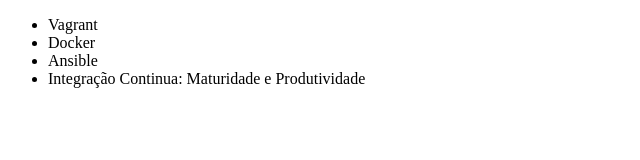
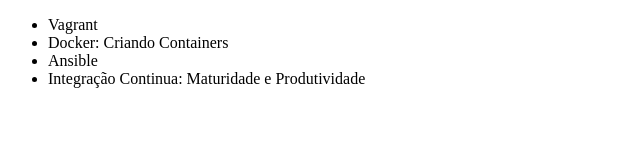
Before and after one commit to isacna/alura-git, a plain HTML site: page index.html in a window 1280 px wide. Shown: the whole page, without its empty margins (0-640 px from the left). Drawn offline with Linux system fonts and the light colour scheme.

Commit message:
Arrumando nome do curso de Docker2

```diff
--- a/index.html
+++ b/index.html
@@ -7,7 +7,7 @@
     <body>
         <ul>
             <li>Vagrant</li>
-            <li>Docker</li>
+            <li>Docker: Criando Containers</li>
             <li>Ansible</li>
             <li>Integração Continua: Maturidade e Produtividade</li>
         </ul>
```
